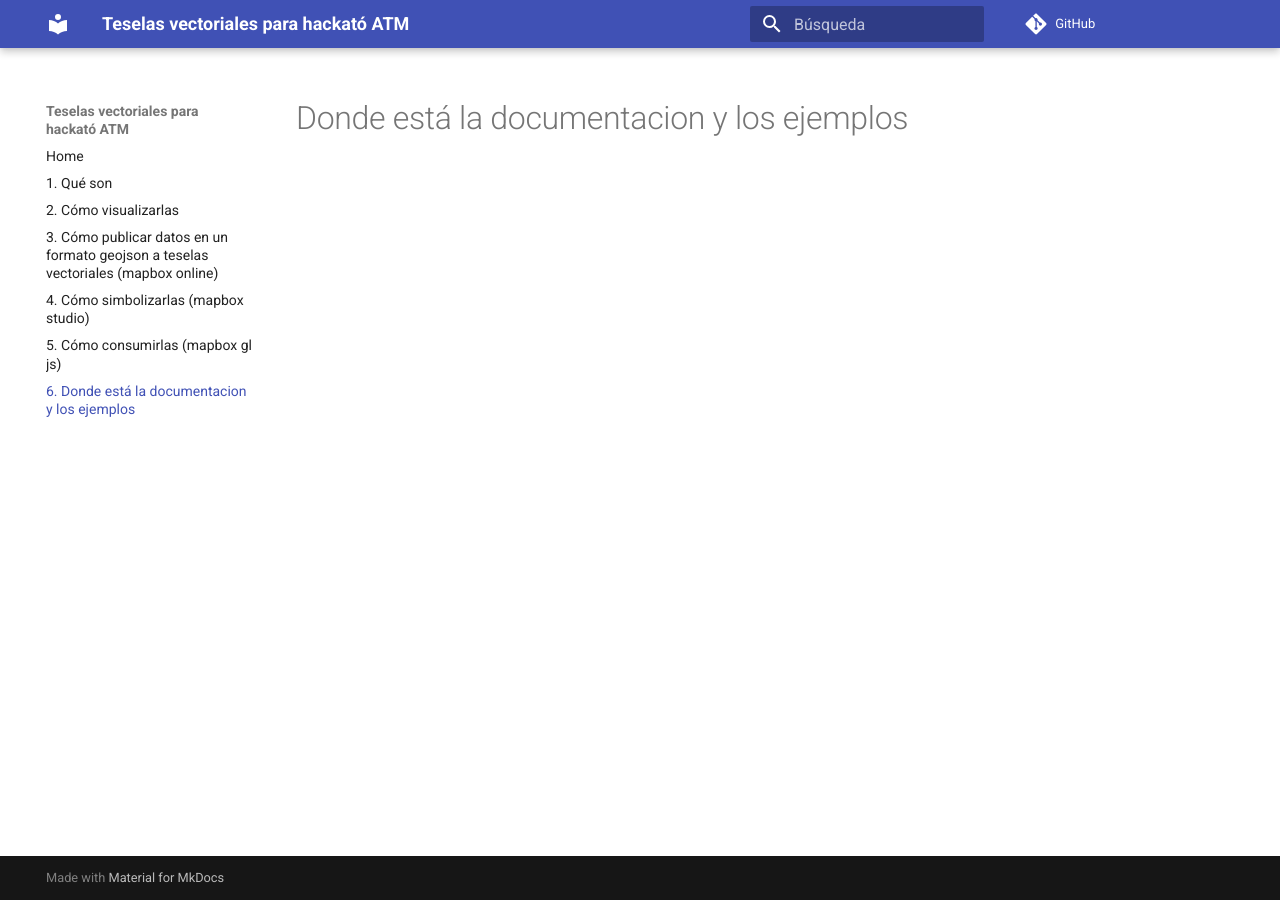
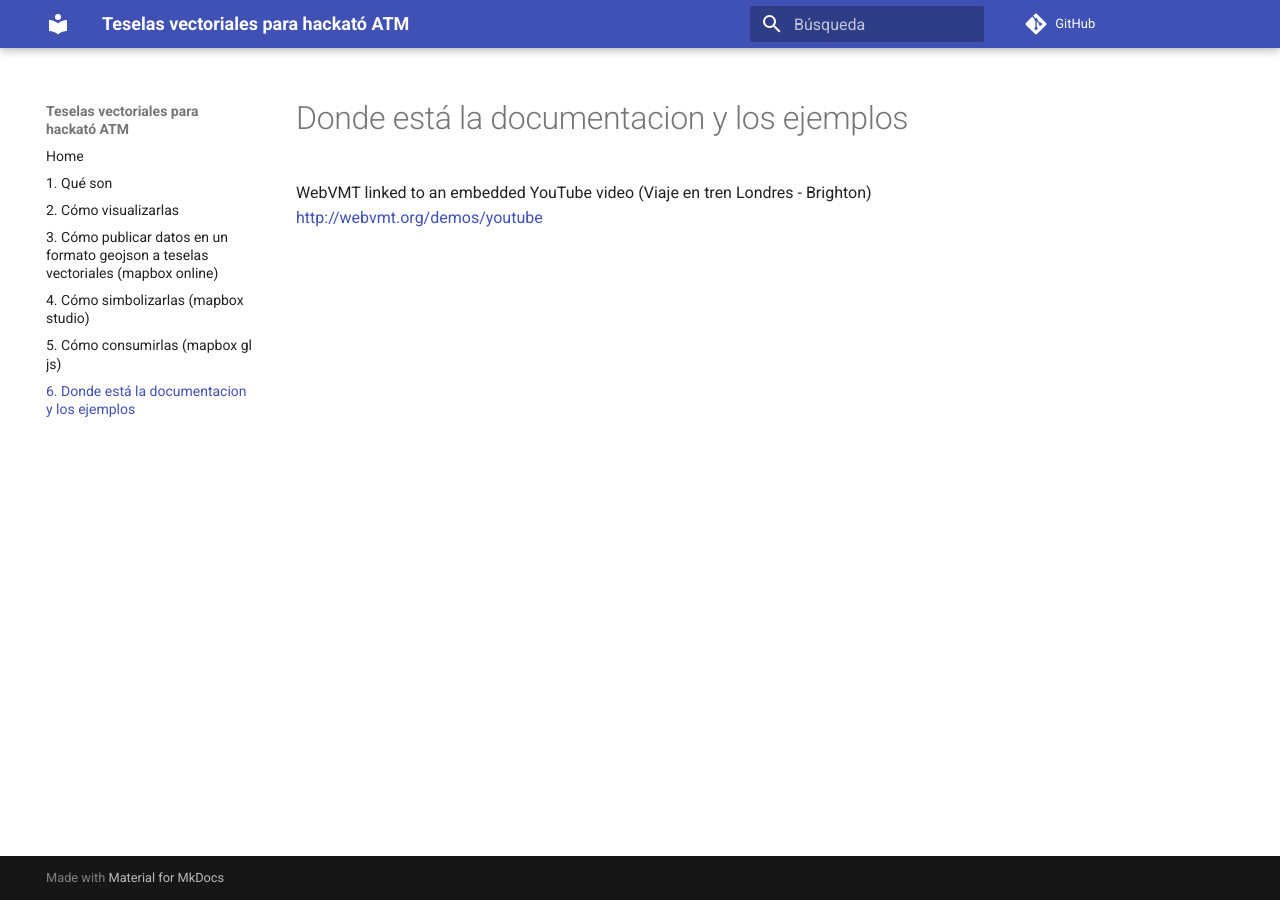
Before and after one commit to geoinquiets/vt-hackato-atm, an MkDocs documentation site: the page built from docs/6_documentacion.md, in a window 1280 px wide. Built offline with MkDocs 1.6.1 and Material for MkDocs 9.7.7, drawn with Linux system fonts in a browser that asks for light colours; comment, search, counter and statistics services are not loaded; old or Windows-style settings are respelled for this version of MkDocs.

Commit message:
exemplo de uso

```diff
--- a/docs/6_documentacion.md
+++ b/docs/6_documentacion.md
@@ -1 +1,5 @@
 # Donde está la documentacion y los ejemplos
+
+
+WebVMT linked to an embedded YouTube video (Viaje en tren Londres - Brighton)
+http://webvmt.org/demos/youtube
```
